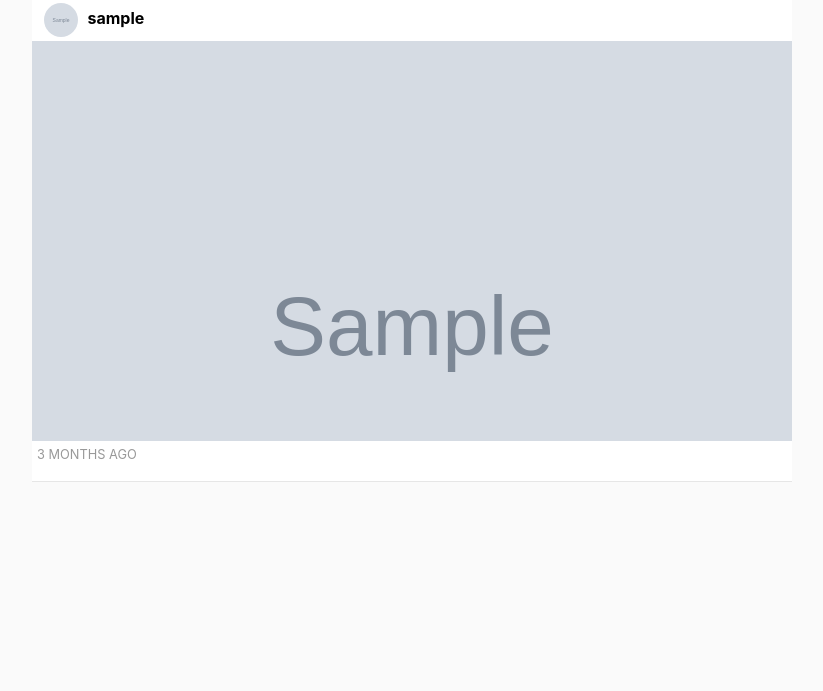
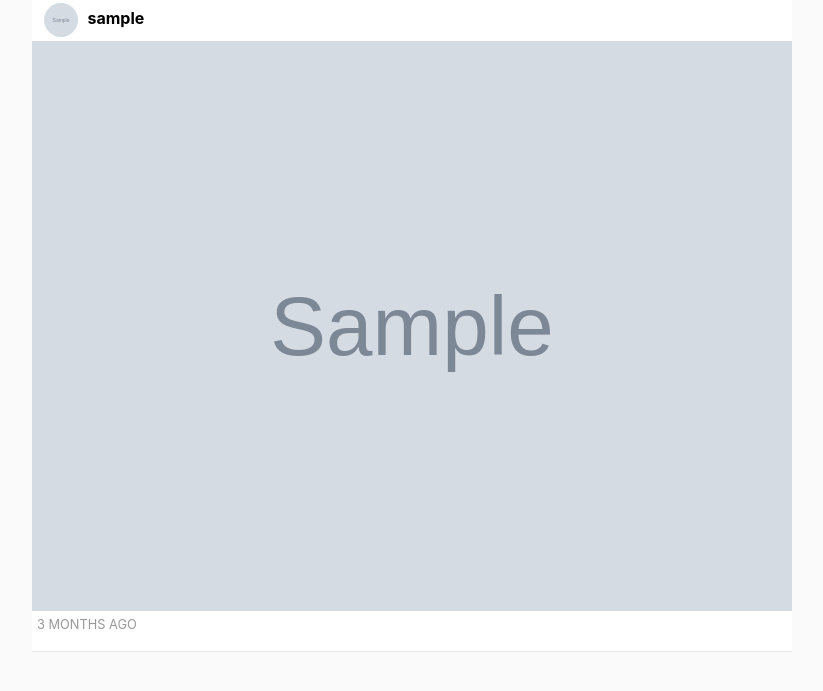
Before and after one commit to paragmore/memonics, a Django app: page / in a window 1280 px wide. Shown: the part 66-757 px from the top of the page, without its empty margins (228-1051 px from the left). Run offline with Django 3.2, Linux system fonts and the light colour scheme; tables that the repository leaves empty hold one stand-in row (values such as "Sample post"); grey boxes marked "Sample" are stand-in pictures; parts of the project's set-up code (start-up, migrations or seed data) failed here and were passed over; some libraries are stand-ins or nearby versions.

Commit message:
changed image style

```diff
--- a/homepage/templates/homepage/home.html
+++ b/homepage/templates/homepage/home.html
@@ -48,7 +48,7 @@
                         </div>
                     {% else %}
                         {% for image in p.images.all %}
-                                <div style="max-height: 400px; overflow: hidden;">
+                                <div style="max-height: 100%; overflow: hidden;">
                                     <img style="display: block;max-width: 100%; height: auto !important;width: auto\9; -ms-interpolation-mode: bicubic;" src="{{ image.modelimage.url }}" class="fit-image" alt='image'>
                                 </div>
                         {% endfor %}
```
